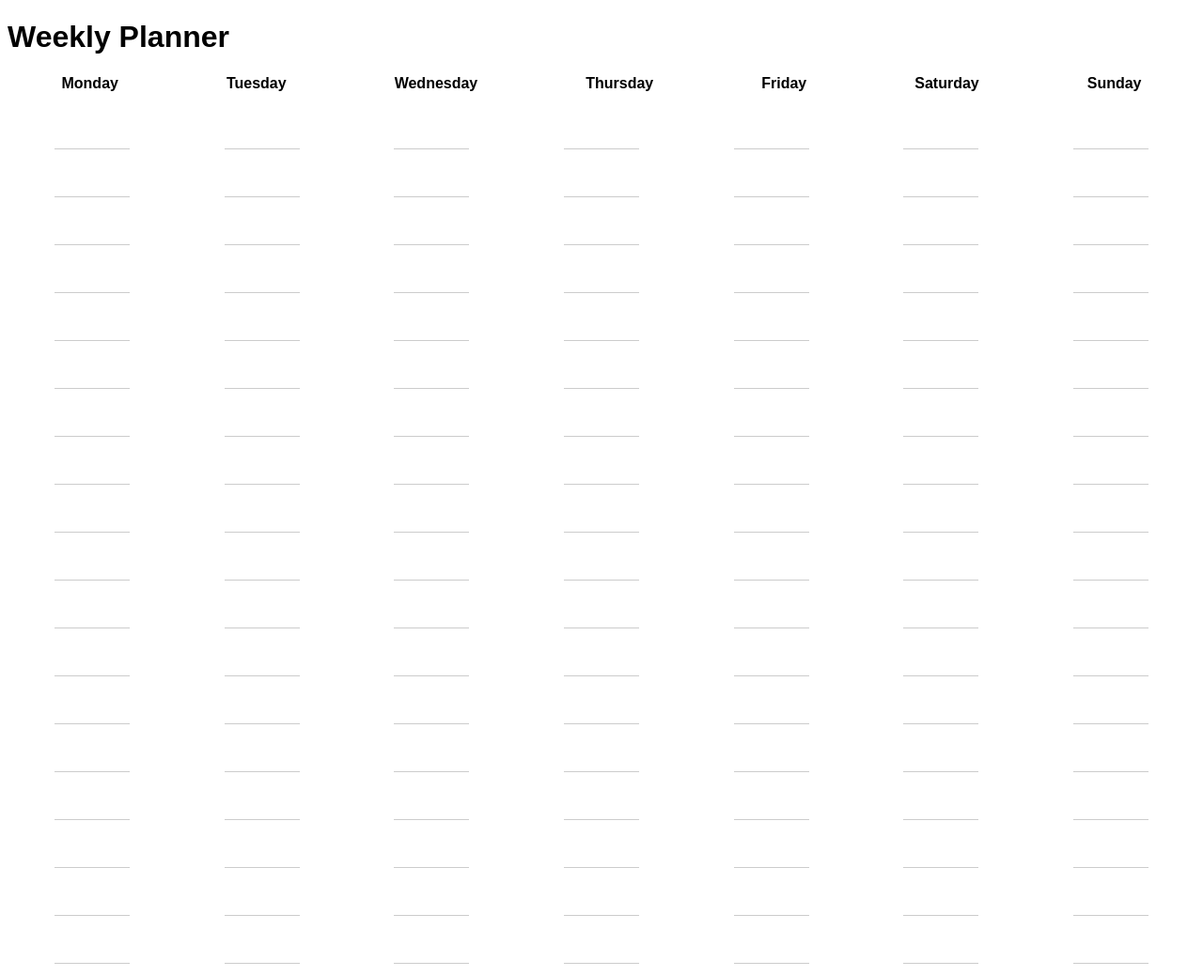
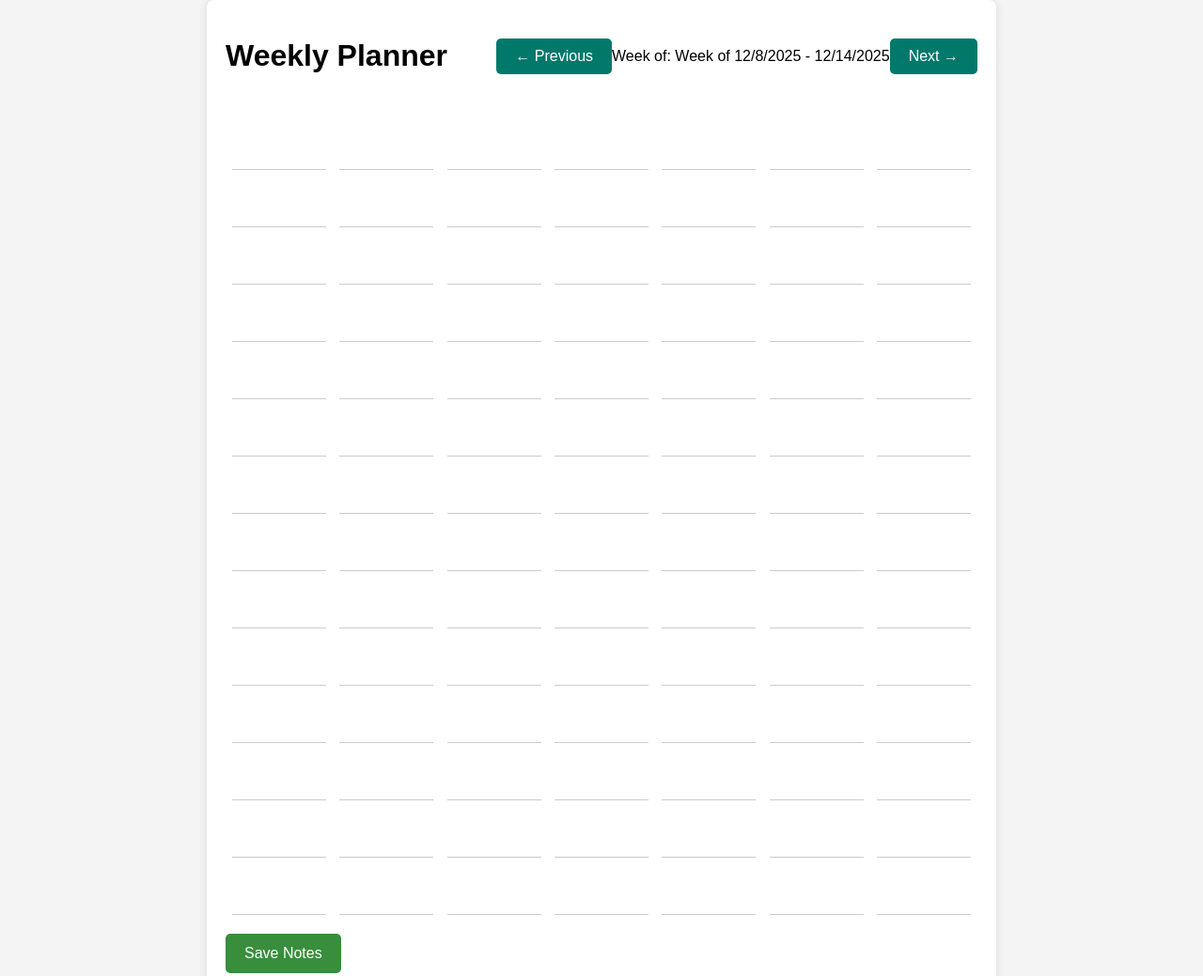
Before and after one commit to pmillar80/calendar, a plain HTML site: page index.html in a window 1280 px wide. Shown: the top 1039 px of the page at 94% size. Drawn offline with Linux system fonts and the light colour scheme.

Commit message:
Add files via upload

```diff
--- a/app.js
+++ b/app.js
@@ -1,24 +1,59 @@
+// Firebase configuration
+const firebaseConfig = {
+  apiKey: "YOUR_API_KEY",
+  authDomain: "YOUR_PROJECT_ID.firebaseapp.com",
+  projectId: "YOUR_PROJECT_ID",
+  storageBucket: "YOUR_PROJECT_ID.appspot.com",
+  messagingSenderId: "YOUR_MESSAGING_SENDER_ID",
+  appId: "YOUR_APP_ID"
+};
+
+// Initialize Firebase
+const app = firebase.initializeApp(firebaseConfig);
+const db = firebase.firestore(app);
+
 const daysOfWeek = ['Monday', 'Tuesday', 'Wednesday', 'Thursday', 'Friday', 'Saturday', 'Sunday'];
-const hours = Array.from({ length: 24 }, (_, i) => `${i}:00`); // Create 24 hourly slots
+const hours = Array.from({ length: 14 }, (_, i) => `${6 + i}:00`); // Hours from 6 AM to 8 PM
 
-const renderCalendar = () => {
-  const weekDaysContainer = document.getElementById('week-days');
+let currentDate = new Date(); // Start with today's date
+
+// Helper function to get the start of the current week (Monday)
+const getStartOfWeek = (date) => {
+  const day = date.getDay(),
+        diff = date.getDate() - day + (day == 0 ? -6 : 1); // Adjust so Monday is the first day
+  return new Date(date.setDate(diff));
+}
+
+// Helper function to format date as "Week of [Date]"
+const formatWeekTitle = (date) => {
+  const startOfWeek = getStartOfWeek(new Date(date));
+  const endOfWeek = new Date(startOfWeek);
+  endOfWeek.setDate(startOfWeek.getDate() + 6);
+  return `Week of ${startOfWeek.toLocaleDateString()} - ${endOfWeek.toLocaleDateString()}`;
+};
+
+// Helper function to render the calendar
+const renderCalendar = (startDate) => {
+  const weekStart = getStartOfWeek(new Date(startDate));
+  const weekTitle = formatWeekTitle(weekStart);
+
+  // Update week title
+  document.getElementById('current-week').innerText = `Week of: ${weekTitle}`;
+
+  // Clear existing calendar content
   const calendarContainer = document.getElementById('calendar');
+  calendarContainer.innerHTML = '';
 
-  // Render days of the week
-  daysOfWeek.forEach(day => {
-    const dayElement = document.createElement('div');
-    dayElement.classList.add('day');
-    dayElement.innerText = day;
-    weekDaysContainer.appendChild(dayElement);
-  });
-
-  // Render hourly slots for each day
+  // Render the calendar grid
   daysOfWeek.forEach((day, index) => {
     const dayColumn = document.createElement('div');
     dayColumn.classList.add('day-column');
 
-    hours.forEach(hour => {
+    const currentDay = new Date(weekStart);
+    currentDay.setDate(weekStart.getDate() + index);
+
+    // Render time slots for each day
+    hours.forEach((hour) => {
       const timeSlot = document.createElement('div');
       timeSlot.classList.add('time-slot');
       timeSlot.dataset.day = day;
@@ -35,4 +70,36 @@ const renderCalendar = () => {
   });
 };
 
-window.onload = renderCalendar;
+// Navigate to the previous week
+document.getElementById('prev-week-btn').addEventListener('click', () => {
+  currentDate.setDate(currentDate.getDate() - 7);
+  renderCalendar(currentDate);
+});
+
+// Navigate to the next week
+document.getElementById('next-week-btn').addEventListener('click', () => {
+  currentDate.setDate(currentDate.getDate() + 7);
+  renderCalendar(currentDate);
+});
+
+// Save notes to Firestore
+document.getElementById('save-btn').addEventListener('click', () => {
+  const notes = [];
+  document.querySelectorAll('.note-area').forEach(area => {
+    notes.push(area.innerText);
+  });
+
+  db.collection('weeklyNotes').add({
+    notes: notes,
+    timestamp: firebase.firestore.FieldValue.serverTimestamp(),
+  })
+  .then(() => {
+    alert('Notes saved!');
+  })
+  .catch((error) => {
+    console.error('Error saving notes: ', error);
+  });
+});
+
+// Load the initial calendar
+window.onload = () => renderCalendar(currentDate);
--- a/index.html
+++ b/index.html
@@ -6,20 +6,24 @@
   <title>Handwritten Weekly Calendar</title>
   <link rel="manifest" href="manifest.json">
   <link rel="stylesheet" href="styles.css">
+  <!-- Firebase SDK -->
+  <script src="https://www.gstatic.com/firebasejs/9.1.2/firebase-app.js"></script>
+  <script src="https://www.gstatic.com/firebasejs/9.1.2/firebase-firestore.js"></script>
 </head>
 <body>
   <div id="app">
     <header>
       <h1>Weekly Planner</h1>
-      <div id="week-days">
-        <!-- Days of the week will be dynamically rendered here -->
+      <div id="week-navigation">
+        <button id="prev-week-btn">← Previous</button>
+        <span id="current-week">Week of: </span>
+        <button id="next-week-btn">Next →</button>
       </div>
     </header>
-    <div id="calendar">
-      <!-- Each day's hourly slots will be rendered here -->
-    </div>
+    <div id="calendar"></div>
     <button id="save-btn">Save Notes</button>
   </div>
   <script src="app.js"></script>
+  <script src="service-worker.js"></script>
 </body>
 </html>
--- a/service-worker.js
+++ b/service-worker.js
@@ -5,7 +5,7 @@ self.addEventListener('install', (event) => {
         '/',
         '/index.html',
         '/styles.css',
-        '/app.js'
+        '/app.js',
       ]);
     })
   );
--- a/styles.css
+++ b/styles.css
@@ -1,38 +1,87 @@
 body {
   font-family: Arial, sans-serif;
+  margin: 0;
+  padding: 0;
+  background-color: #f4f4f4;
 }
 
-#week-days {
-  display: flex;
-  justify-content: space-around;
-  margin: 10px 0;
+#app {
+  max-width: 800px;
+  margin: 0 auto;
+  padding: 20px;
+  background-color: #fff;
+  border-radius: 8px;
+  box-shadow: 0 0 10px rgba(0, 0, 0, 0.1);
 }
 
-.day {
-  font-weight: bold;
+header {
+  display: flex;
+  justify-content: space-between;
+  align-items: center;
+  margin-bottom: 20px;
+}
+
+#week-navigation {
+  display: flex;
+  align-items: center;
+}
+
+button {
+  padding: 10px 20px;
+  font-size: 16px;
+  background-color: #00796b;
+  color: white;
+  border: none;
+  border-radius: 5px;
+  cursor: pointer;
+}
+
+button:hover {
+  background-color: #004d40;
 }
 
 #calendar {
   display: flex;
   justify-content: space-around;
+  margin-bottom: 20px;
 }
 
 .day-column {
   display: flex;
   flex-direction: column;
-  width: 80px;
+  width: 100px;
 }
 
 .time-slot {
   border-bottom: 1px solid #ccc;
   height: 50px;
   position: relative;
+  display: flex;
+  align-items: center;
+  justify-content: center;
+  padding: 5px;
+}
+
+.time-slot div {
+  text-align: center;
 }
 
 .note-area {
+  height: 100%;
+  width: 100%;
   position: absolute;
   top: 0;
   left: 0;
-  right: 0;
-  bottom: 0;
 }
+
+#save-btn {
+  padding: 12px 20px;
+  background-color: #388e3c;
+  color: white;
+  border-radius: 5px;
+  cursor: pointer;
+}
+
+#save-btn:hover {
+  background-color: #2c6f29;
+}
```
